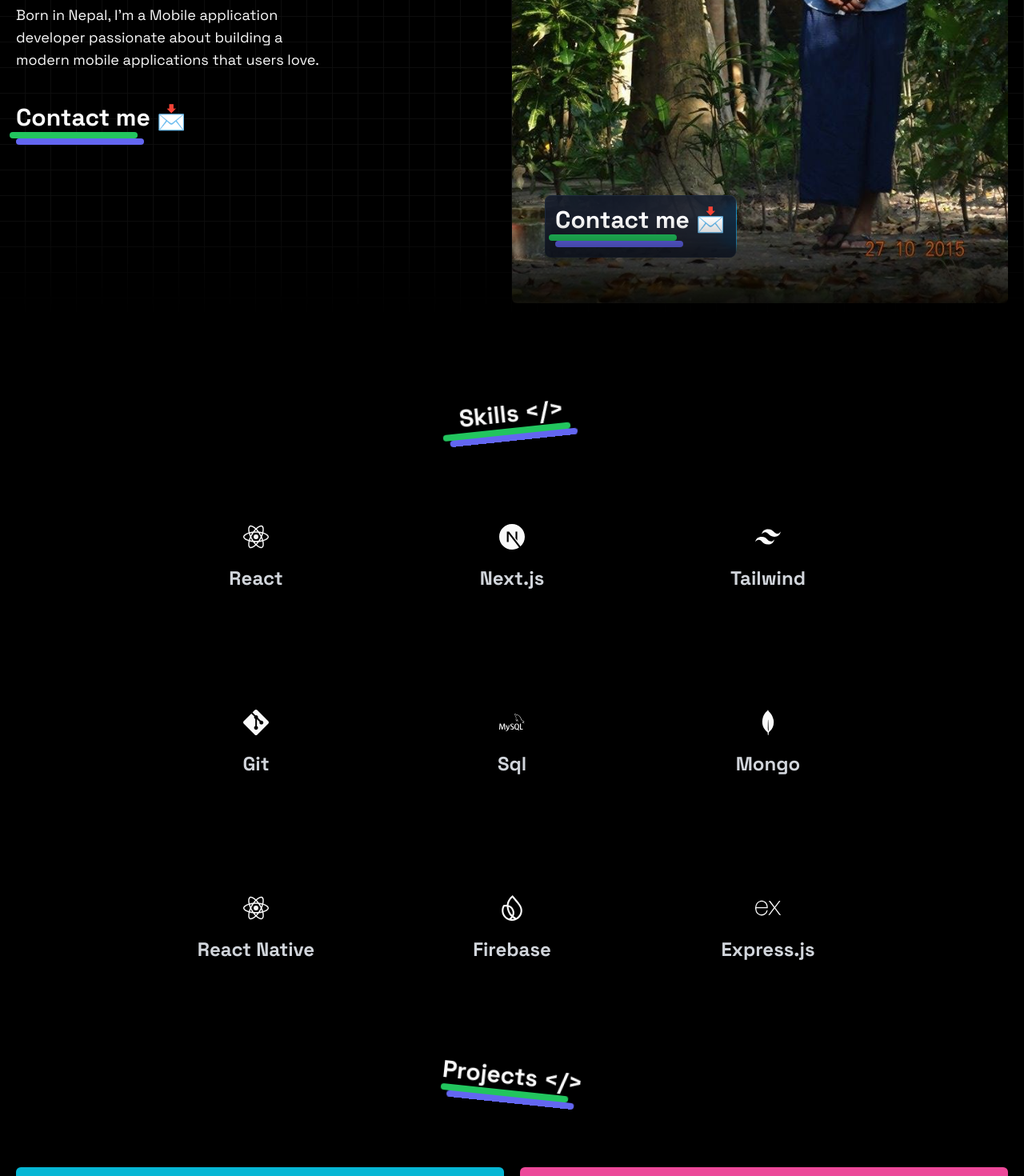
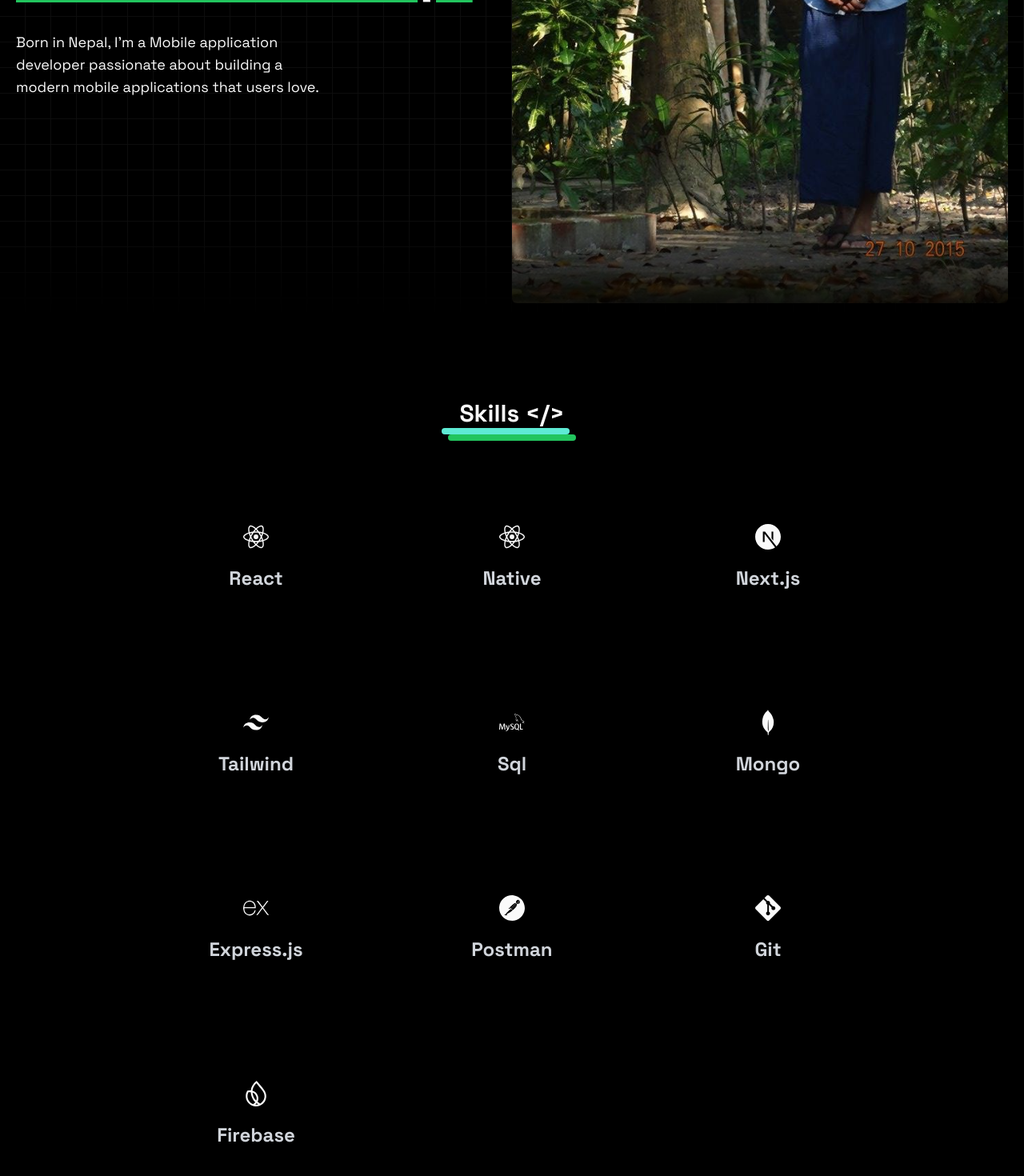
Before and after one commit to sp-sharthak/portfolio, a Next.js app: page / in a window 1280 px wide. Shown: the part 620-2090 px from the top of the page at 80% size. Built offline with nearby package versions, Linux system fonts and the light colour scheme.

Commit message:
some adjustments

```diff
--- a/app/(home)/components/HeroSection.tsx
+++ b/app/(home)/components/HeroSection.tsx
@@ -1,8 +1,5 @@
 import React from "react";
-import Link from "next/link";
 import Image from "next/image";
-import { MovingBorderBtn } from "@/components/ui/moving-border";
-import Title from "./Title";
 
 export default function HeroSection() {
   return (
@@ -11,7 +8,7 @@ export default function HeroSection() {
         <h1 className="text-4xl lg:text-7xl font-bold ">
           Nice to meet you! 👋
           <br />
-          <span className="underline underline-offset-8 decoration-green-500">
+          <span className="underline underline-offset-8 decoration-cyan-500 dark:decoration-green-500">
             I'm Sharthak-sp.
           </span>
         </h1>
@@ -19,14 +16,9 @@ export default function HeroSection() {
           Born in Nepal, I'm a Mobile application developer passionate about
           building a modern mobile applications that users love.
         </p>
-        <Link
-          href={"mailto:s.s.poudel@outlook.com"}
-          className="inline-block group"
-        >
-          <Title text="Contact me 📩" />
-        </Link>
+        <br />
       </div>
-      <div className="relative">
+      <div>
         {/* <div className="w-72 h-72 space-y-3 -rotate-[30deg] relative">
           <div className="flex gap-3 translate-x-8">
             <div className="w-32 h-32 rounded-2xl bg-green-500"></div>
@@ -45,18 +37,6 @@ export default function HeroSection() {
           height="1000"
           src="/pp.jpg"
         />
-        <div className="absolute bottom-5 sm:bottom-14 left-0 sm:left-10">
-          <MovingBorderBtn borderRadius="0.5rem" className="p-3 font-semibold ">
-            <Link
-              href={
-                "https://www.linkedin.com/in/sharthak-sharma-poudel-34288b165/"
-              }
-              className="inline-block group"
-            >
-              <Title text="Contact me 📩" />
-            </Link>
-          </MovingBorderBtn>
-        </div>
       </div>
     </div>
   );
--- a/app/(home)/components/Navbar.tsx
+++ b/app/(home)/components/Navbar.tsx
@@ -1,7 +1,7 @@
 import { cn } from "@/lib/utils";
 import Link from "next/link";
 import React from "react";
-import { SiGithub, SiLinkedin, SiX } from "react-icons/si";
+import { SiGithub, SiLinkedin } from "react-icons/si";
 
 export default function Navbar({ className }: { className?: string }) {
   const socials = [
@@ -28,8 +28,8 @@ export default function Navbar({ className }: { className?: string }) {
         className
       )}
     >
-      <h1 className="text-2xl font-bold underline underline-offset-8 decoration-green-500 -rotate-2">
-        Sharthak 👓
+      <h1 className="text-2xl font-bold underline underline-offset-8 decoration-cyan-500 dark:decoration-green-500 -rotate-3">
+        SP 👓
       </h1>
 
       <div className="flex items-center gap-5">
--- a/app/(home)/components/Projects.tsx
+++ b/app/(home)/components/Projects.tsx
@@ -4,9 +4,9 @@ import {
   SiReact,
   SiReactquery,
   SiTailwindcss,
-  SiBluetooth,
   SiOpenai,
   SiShadcnui,
+  SiExpress,
 } from "react-icons/si";
 import Title from "./Title";
 import Link from "next/link";
@@ -17,7 +17,14 @@ export default function Projects() {
   const projects = [
     {
       title: "Learning Management App",
-      tech: [SiNextdotjs, SiReactquery, SiTailwindcss, SiReact],
+      tech: [
+        SiNextdotjs,
+        SiReactquery,
+        SiTailwindcss,
+        SiReact,
+        SiShadcnui,
+        SiExpress,
+      ],
       link: "https://github.com/sp-sharthak/learning-management",
       cover: "/ss.png", //path to image
       background: "bg-cyan-500 ",
@@ -27,20 +34,20 @@ export default function Projects() {
       tech: [SiReact, SiTailwindcss, SiOpenai, SiShadcnui],
       link: "https://github.com/sp-sharthak",
       cover: "/ss.png", //path to image
-      background: "bg-pink-500",
+      background: "bg-green-500",
     },
   ];
   return (
     <div className="py-10 p-5 sm:p-0">
       <Title
-        text="Projects </>"
-        className="flex flex-col items-center justify-center rotate-6"
+        text="W.I.P. 2025"
+        className="flex flex-col items-center justify-center"
       />
       <div className="grid grid-cols-2 sm:grid-cols-2 pt-20 gap-5">
         {projects.map((project, index) => {
           return (
             <Link href={project.link} key={index}>
-              <div className={cn("p-5 rounded-md", project.background)}>
+              <div className={cn("p-2 md:p-5 rounded-md", project.background)}>
                 <DirectionAwareHover
                   imageUrl={project.cover}
                   className="w-full space-y-5 cursor-pointer"
--- a/app/(home)/components/Skills.tsx
+++ b/app/(home)/components/Skills.tsx
@@ -3,12 +3,14 @@ import React from "react";
 import Title from "./Title";
 import { HoverEffect } from "@/components/ui/card-hover-effect";
 import {
+  SiBluetooth,
   SiExpress,
   SiFirebase,
   SiGit,
   SiMongodb,
   SiMysql,
   SiNextdotjs,
+  SiPostman,
   SiReact,
   SiTailwindcss,
 } from "react-icons/si";
@@ -16,20 +18,21 @@ import {
 export default function Skills() {
   const skills = [
     { text: "React", icon: SiReact },
+    { text: "Native", icon: SiReact },
     { text: "Next.js", icon: SiNextdotjs },
     { text: "Tailwind", icon: SiTailwindcss },
-    { text: "Git", icon: SiGit },
     { text: "Sql", icon: SiMysql },
     { text: "Mongo", icon: SiMongodb },
-    { text: "React Native", icon: SiReact },
+    { text: "Express.js", icon: SiExpress },
+    { text: "Postman", icon: SiPostman },
+    { text: "Git", icon: SiGit },
     { text: "Firebase", icon: SiFirebase },
-    { text: "Express.js", icon: SiExpress },
   ];
   return (
     <div className="max-w-5xl mx-auto px-8">
       <Title
         text="Skills </>"
-        className="flex flex-col items-center justify-center -rotate-6"
+        className="flex flex-col items-center justify-center"
       />
       <HoverEffect items={skills} />
     </div>
--- a/app/(home)/components/Title.tsx
+++ b/app/(home)/components/Title.tsx
@@ -12,8 +12,8 @@ export default function Title({
       <h1 className="text-3xl font-bold group-hover:text-green-400 transition-all">
         {text}
       </h1>
-      <div className="w-40 h-2 bg-[#c036d3] opacity-50 dark:opacity-100 dark:bg-green-500 rounded-full -translate-x-2"></div>
-      <div className="w-40 h-2 bg-cyan-500 dark:bg-indigo-500 rounded-full"></div>
+      <div className="w-40 h-2 bg-cyan-500 opacity-50 dark:opacity-100 dark:bg-teal-300 rounded-full -translate-x-2"></div>
+      <div className="w-40 h-2 bg-cyan-500 dark:bg-green-500 rounded-full"></div>
     </div>
   );
 }
--- a/app/(home)/page.tsx
+++ b/app/(home)/page.tsx
@@ -5,7 +5,7 @@ import Skills from "./components/Skills";
 import Projects from "./components/Projects";
 import Footer from "./components/Footer";
 import { ModeToggle } from "./components/DarkMode";
-import { Changelog } from "./components/Changelog";
+import Journey from "./components/Journey";
 
 export default function page() {
   return (
@@ -21,7 +21,7 @@ export default function page() {
       <div className="max-w-7xl mx-auto p-5 mt-20">
         <Skills />
         <Projects />
-        <Changelog />
+        <Journey />
         <Footer />
       </div>
     </div>
--- a/components/ui/moving-border.tsx
+++ /dev/null
@@ -1,139 +0,0 @@
-"use client";
-import React from "react";
-import {
-  motion,
-  useAnimationFrame,
-  useMotionTemplate,
-  useMotionValue,
-  useTransform,
-} from "framer-motion";
-import { useRef } from "react";
-import { cn } from "@/lib/utils";
-
-export function MovingBorderBtn({
-  borderRadius = "1.75rem",
-  children,
-  as: Component = "button",
-  containerClassName,
-  borderClassName,
-  duration,
-  className,
-  ...otherProps
-}: {
-  borderRadius?: string;
-  children: React.ReactNode;
-  as?: any;
-  containerClassName?: string;
-  borderClassName?: string;
-  duration?: number;
-  className?: string;
-  [key: string]: any;
-}) {
-  return (
-    <Component
-      className={cn(
-        "bg-transparent relative text-xl p-[1px] overflow-hidden ",
-        containerClassName
-      )}
-      style={{
-        borderRadius: borderRadius,
-      }}
-      {...otherProps}
-    >
-      <div
-        className="absolute inset-0"
-        style={{ borderRadius: `calc(${borderRadius} * 0.96)` }}
-      >
-        <MovingBorder duration={duration} rx="30%" ry="30%">
-          <div
-            className={cn(
-              "h-20 w-20 opacity-[0.8] bg-[radial-gradient(var(--sky-500)_40%,transparent_60%)]",
-              borderClassName
-            )}
-          />
-        </MovingBorder>
-      </div>
-
-      <div
-        className={cn(
-          "relative bg-slate-900/[0.8] border border-slate-800 backdrop-blur-xl text-white flex items-center justify-center w-full h-full text-sm antialiased",
-          className
-        )}
-        style={{
-          borderRadius: `calc(${borderRadius} * 0.96)`,
-        }}
-      >
-        {children}
-      </div>
-    </Component>
-  );
-}
-
-export const MovingBorder = ({
-  children,
-  duration = 2000,
-  rx,
-  ry,
-  ...otherProps
-}: {
-  children: React.ReactNode;
-  duration?: number;
-  rx?: string;
-  ry?: string;
-  [key: string]: any;
-}) => {
-  const pathRef = useRef<any>();
-  const progress = useMotionValue<number>(0);
-
-  useAnimationFrame((time) => {
-    const length = pathRef.current?.getTotalLength();
-    if (length) {
-      const pxPerMillisecond = length / duration;
-      progress.set((time * pxPerMillisecond) % length);
-    }
-  });
-
-  const x = useTransform(
-    progress,
-    (val) => pathRef.current?.getPointAtLength(val).x
-  );
-  const y = useTransform(
-    progress,
-    (val) => pathRef.current?.getPointAtLength(val).y
-  );
-
-  const transform = useMotionTemplate`translateX(${x}px) translateY(${y}px) translateX(-50%) translateY(-50%)`;
-
-  return (
-    <>
-      <svg
-        xmlns="http://www.w3.org/2000/svg"
-        preserveAspectRatio="none"
-        className="absolute h-full w-full"
-        width="100%"
-        height="100%"
-        {...otherProps}
-      >
-        <rect
-          fill="none"
-          width="100%"
-          height="100%"
-          rx={rx}
-          ry={ry}
-          ref={pathRef}
-        />
-      </svg>
-      <motion.div
-        style={{
-          position: "absolute",
-          top: 0,
-          left: 0,
-          display: "inline-block",
-          transform,
-        }}
-      >
-        {children}
-      </motion.div>
-    </>
-  );
-};
--- a/components/ui/timeline.tsx
+++ b/components/ui/timeline.tsx
@@ -5,8 +5,10 @@ import {
   useTransform,
   motion,
 } from "motion/react";
+import { Space_Grotesk } from "next/font/google";
 import React, { useEffect, useRef, useState } from "react";
 
+const spaceGrotesk = Space_Grotesk({ subsets: ["latin"] });
 interface TimelineEntry {
   title: string;
   content: React.ReactNode;
@@ -34,7 +36,7 @@ export const Timeline = ({ data }: { data: TimelineEntry[] }) => {
 
   return (
     <div
-      className="w-full bg-white dark:bg-neutral-950 font-sans md:px-10"
+      className={`w-full bg-white dark:bg-neutral-950 font-sans md:px-10 ${spaceGrotesk.className}`}
       ref={containerRef}
     >
       <div ref={ref} className="relative max-w-7xl mx-auto pb-20">
--- a/next.config.mjs
+++ b/next.config.mjs
@@ -3,6 +3,11 @@ const nextConfig = {
   eslint: {
     ignoreDuringBuilds: true,
   },
+  images: {
+    domains: [
+      "api.microlink.io", // Microlink Image Preview
+    ],
+  },
 };
 
 export default nextConfig;
```
Also changed, not shown: app/(home)/components/Journey.tsx (renamed from app/(home)/components/Changelog.tsx, +12 -11 lines).
